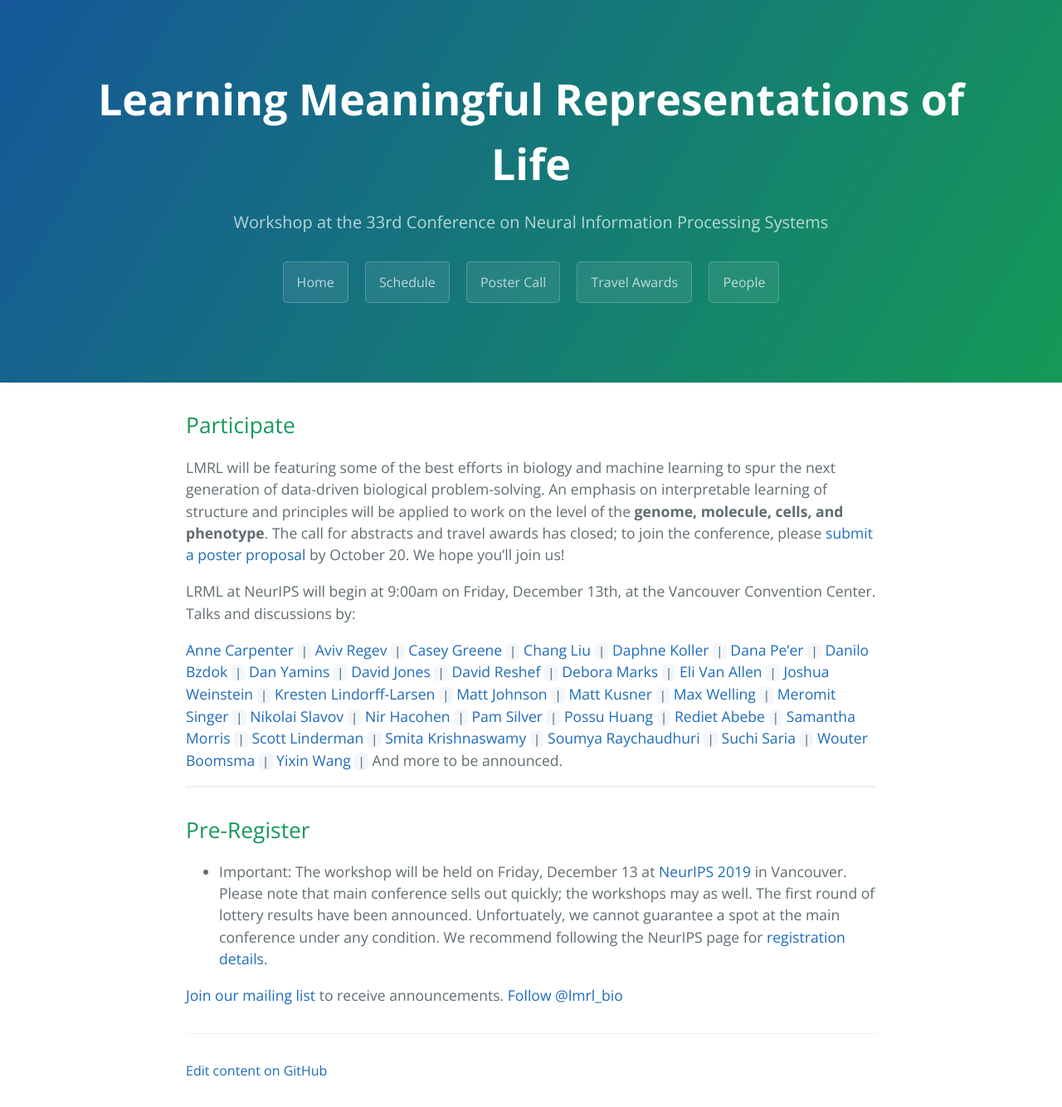
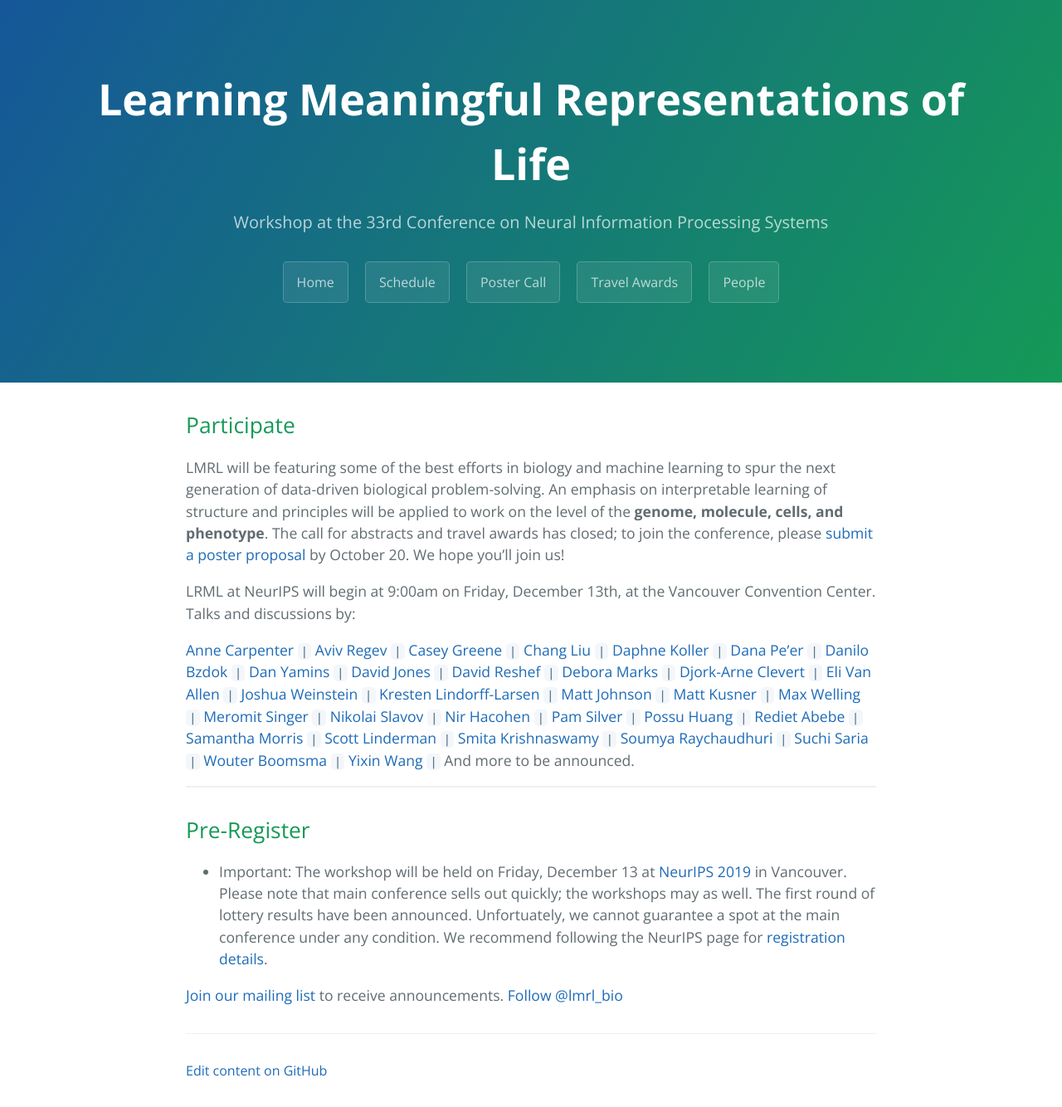
Before and after one commit to lmrl-bio/lmrl-bio.github.io, a Jekyll site: the page built from index.md, in a window 1280 px wide. Shown: the whole page at 83% size. Built offline with Jekyll 4.4.1, drawn with Linux system fonts in a browser that asks for light colours; comment, search, counter and statistics services are not loaded; our own code applies the rules of GitHub Pages for plain Markdown files.

Commit message:
Update index.md

```diff
--- a/index.md
+++ b/index.md
@@ -19,6 +19,7 @@ LRML at NeurIPS will begin at 9:00am on Friday, December 13th, at the Vancouver
 [David Jones](http://www0.cs.ucl.ac.uk/staff/D.Jones/) `|`
 [David Reshef](http://web.mit.edu/dnreshef/www/) `|`
 [Debora Marks](https://marks.hms.harvard.edu/) `|`
+[Djork-Arne Clevert](https://www.bioinf.jku.at/people/clevert/) `|`
 [Eli Van Allen](https://vanallenlab.dana-farber.org/) `|`
 [Joshua Weinstein](https://wlab.bio/) `|`
 [Kresten Lindorff-Larsen](https://www1.bio.ku.dk/english/research/bms/research/sbinlab/groups/kll/) `|`
```
